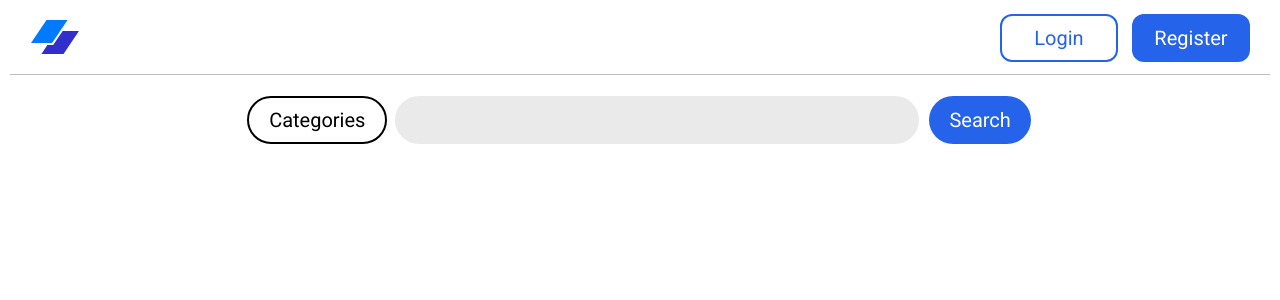
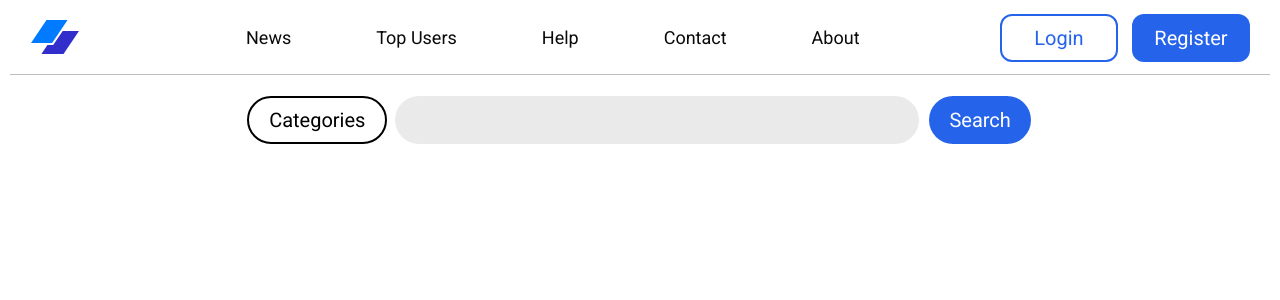
Before and after one commit to HackZem/tradio, a Next.js app in the folder frontend/: page / in a window 1280 px wide. Shown: the top 300 px of the page. Built offline with nearby package versions, Linux system fonts and the light colour scheme; no server answers; some icons are missing.

Commit message:
added navigation

```diff
--- a/frontend/src/app/(site)/layout.tsx
+++ b/frontend/src/app/(site)/layout.tsx
@@ -1,5 +1,6 @@
 import type { PropsWithChildren } from "react"
 
+import { LayoutContainer } from "@/components/layout/LayoutContainer"
 import { Header } from "@/components/layout/header/Header"
 import { SearchHeader } from "@/components/layout/search-header/SearchHeader"
 
@@ -11,7 +12,7 @@ export default function SiteLayout({ children }: PropsWithChildren<unknown>) {
 					<Header />
 					<SearchHeader />
 				</div>
-				<main className='mt-[165px]'>{children}</main>
+				<LayoutContainer>{children}</LayoutContainer>
 			</div>
 		</div>
 	)
--- /dev/null
+++ b/frontend/src/components/layout/LayoutContainer.tsx
@@ -0,0 +1,5 @@
+import type { PropsWithChildren } from "react"
+
+export function LayoutContainer({ children }: PropsWithChildren<unknown>) {
+	return <main className='mt-[165px]'>{children}</main>
+}
--- a/frontend/src/components/layout/header/Header.tsx
+++ b/frontend/src/components/layout/header/Header.tsx
@@ -1,5 +1,6 @@
 import { HeaderMenu } from "./HeaderMenu"
 import { Logo } from "./Logo"
+import { Navigation } from "./navigation/Navigation"
 
 interface Props {}
 
@@ -7,6 +8,7 @@ export function Header({}: Props) {
 	return (
 		<header className='bg-card relative flex h-[75px] items-center gap-x-4 px-7.5'>
 			<Logo />
+			<Navigation />
 			<HeaderMenu />
 			<hr className='absolute inset-x-2.5 bottom-0 h-px bg-gray-400' />
 		</header>
--- /dev/null
+++ b/frontend/src/components/layout/header/navigation/Navigation.tsx
@@ -0,0 +1,44 @@
+"use client"
+
+import { useTranslations } from "next-intl"
+import Link from "next/link"
+import { useState } from "react"
+
+import { Button } from "@/components/ui/common/Button"
+
+import { cn } from "@/utils/tw-merge"
+
+import { Route } from "./route.interface"
+
+export function Navigation() {
+	const t = useTranslations("layout.header.navigation")
+
+	const [activeRoute, setActiveRoute] = useState<string>("")
+
+	const routes: Route[] = [
+		{ label: t("news"), href: "/news" },
+		{ label: t("topUsers"), href: "/top-users" },
+		{ label: t("help"), href: "/help" },
+		{ label: t("contact"), href: "/contact" },
+		{ label: t("about"), href: "/about" },
+	]
+
+	return (
+		<nav className='ml-[130px] flex gap-x-[45px]'>
+			{routes.map(route => (
+				<Link href={route.href} key={route.label}>
+					<Button
+						variant={"ghost"}
+						className={cn(
+							"text-lg",
+							route.label === activeRoute && "text-primary",
+						)}
+						onClick={() => setActiveRoute(route.label)}
+					>
+						{route.label}
+					</Button>
+				</Link>
+			))}
+		</nav>
+	)
+}
--- /dev/null
+++ b/frontend/src/components/layout/header/navigation/route.interface.ts
@@ -0,0 +1,4 @@
+export interface Route {
+	label: string
+	href: string
+}
--- a/frontend/src/components/ui/common/Button.tsx
+++ b/frontend/src/components/ui/common/Button.tsx
@@ -5,7 +5,7 @@ import type { ComponentProps } from "react"
 import { cn } from "@/utils/tw-merge"
 
 const buttonVariants = cva(
-	`inline-flex items-center justify-center gap-2 whitespace-nowrap active:bg-accent
+	`inline-flex items-center justify-center gap-2 whitespace-nowrap
 	rounded-lg text-sm font-medium transition-all disabled:pointer-events-none
 	disabled:opacity-50 [&_svg]:pointer-events-none [&_svg:not([class*='size-'])]:size-4 shrink-0
 	[&_svg]:shrink-0 outline-none focus-visible:border-ring focus-visible:ring-ring/50 focus-visible:ring-[3px]
@@ -13,14 +13,16 @@ const buttonVariants = cva(
 	{
 		variants: {
 			variant: {
-				default: "bg-primary text-primary-foreground hover:bg-primary/90",
+				default:
+					"bg-primary text-primary-foreground hover:bg-primary/90 active:bg-accent",
 				destructive:
 					"bg-destructive text-white hover:bg-destructive/90 focus-visible:ring-destructive/20 dark:focus-visible:ring-destructive/40 dark:bg-destructive/60",
 				outline:
-					"border border-primary text-primary border-[2px] bg-background hover:bg-primary hover:text-primary-foreground dark:bg-input/30 dark:border-input dark:hover:bg-input/50",
+					"border border-primary text-primary border-[2px] bg-background hover:bg-primary hover:text-primary-foreground active:bg-accent dark:bg-input/30 dark:border-input dark:hover:bg-input/50",
 				secondary:
 					"bg-secondary text-secondary-foreground hover:bg-secondary/80",
-				ghost: "text-primary",
+				ghost:
+					"text-foreground hover:text-primary active:text-accent transition-none",
 			},
 			size: {
 				default: "px-5 py-2.5 rounded-lg text-xl",
```
